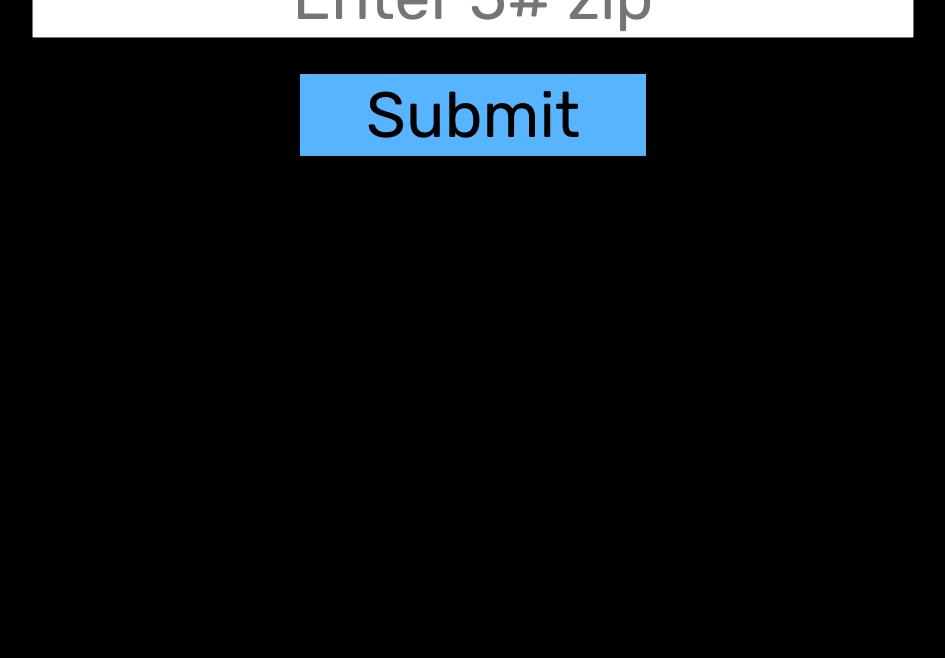
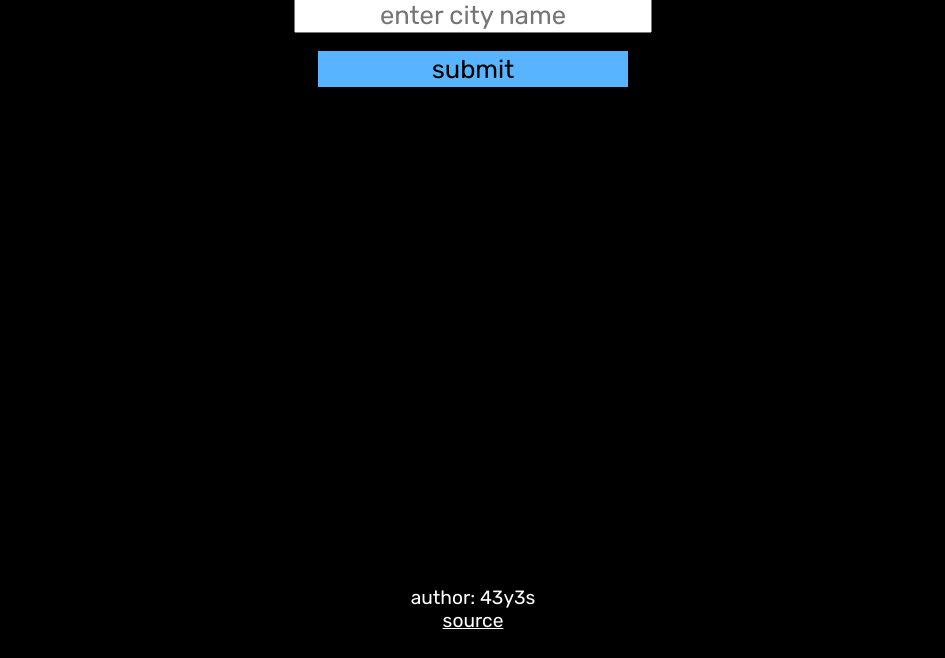
Before and after one commit to incub4t0r/flaskweather, a Flask app: page / in a window 1280 px wide. Shown: the part 142-800 px from the top of the page, without its empty margins (167-1112 px from the left). Run offline with Flask 2, Linux system fonts and the light colour scheme; some libraries are stand-ins or nearby versions.

Commit message:
updated todo, style.css, index.html, landing.html, added functionality to weatherballoon (wait for window to load), created changes within app.py for passing arguments

```diff
--- a/app.py
+++ b/app.py
@@ -5,14 +5,14 @@ app = Flask(__name__)
 @app.route('/', methods=['GET','POST'])
 def landing():
     if request.method == 'POST':
-        zipID = request.form.get('zipID')
-        return redirect(url_for('kiosk', zipID=zipID))
+        cityID = request.form.get('cityID')
+        return redirect(url_for('kiosk', cityID=cityID))
     return render_template('landing.html')
 
 @app.route('/kiosk')
 def kiosk():
-    zipID = request.args.get('zipID', None)
-    return render_template('index.html', zipID=zipID)
+    cityID = request.args.get('cityID', None)
+    return render_template('index.html', cityID=cityID)
 
 if __name__ == '__main__':
-    app.run(host='0.0.0.0', debug=True)
+    app.run(host='0.0.0.0')
--- a/static/style.css
+++ b/static/style.css
@@ -19,10 +19,11 @@ p {
   text-align: center;
 }
 
-article {
-  margin: 0;
-  display: inline-block;
+a {
+  text-align: center;
+  color: #ffffff;
 }
+
 
 i{
   font-size: 17vw;
@@ -36,6 +37,7 @@ img {
   vertical-align: middle;
 }
 
+/* defines classes for elements */
 .time {
   font-family: 'Rubik', sans-serif;
   font-weight: 300;
@@ -100,15 +102,15 @@ input[type=number] {
 }
 
 input{
-  font-size: 5vw;
+  font-size: 2vw;
   font-family: 'Rubik', sans-serif;
   text-align: center;
 }
+
 /*defines styles for buttons*/
-
 .button {
-  padding-left:5vw;
-  padding-right:5vw;
+  padding-left:8.7vw;
+  padding-right:8.7vw;
   border: 2px solid #59b4ff;
   background-color: #59b4ff;
   transition-duration: 0.4s;
@@ -120,6 +122,23 @@ input{
 .button:hover {
   background-color: #0075c4;
   border: 2px solid #0075c4;
-  /* box-shadow: 0 12px 16px 0 rgba(255, 255, 255, 0.24), 0 17px 50px 0 rgba(255, 255, 255, 0.19); */
   color: white;
 }
+
+/* defines style for logo */
+.logo{
+  filter: invert(100%);
+  width: 10%;
+}
+
+/* defines style for footer */
+footer {
+  font-family: 'Rubik', sans-serif;
+  font-size: 1.5vw;
+  position: fixed;
+  bottom: 0;
+  left: 0;
+  right: 0;
+  padding-bottom: 2vw;
+  text-align: center;
+}
--- a/templates/index.html
+++ b/templates/index.html
@@ -8,7 +8,11 @@
     <link href="https://fonts.googleapis.com/css2?family=Montserrat:wght@600&display=swap" rel="stylesheet">
     <link href="https://fonts.googleapis.com/css2?family=Rubik:ital,wght@0,300;0,400;0,500;1,300&display=swap" rel="stylesheet">
     <link href="https://fonts.googleapis.com/css2?family=Roboto:wght@100;300;500;700&display=swap" rel="stylesheet">
+    <script src="https://ajax.googleapis.com/ajax/libs/jquery/3.5.1/jquery.min.js"></script>
+    <script src="https://cdnjs.cloudflare.com/ajax/libs/moment.js/2.29.1/moment.min.js" integrity="sha512-qTXRIMyZIFb8iQcfjXWCO8+M5Tbc38Qi5WzdPOYZHIlZpzBHG3L3by84BBBOiRGiEb7KKtAOAs5qYdUiZiQNNQ==" crossorigin="anonymous"></script>
 </head>
+
+<title>malga</title>
 
 <body>
     <div class="top" style="display: inline-block; padding-top: 4vw;">
@@ -46,5 +50,5 @@
         </div>
 
     </div>
-    <script type="text/javascript" id="zipID" data_id={{zipID}} src="../static/weatherballoon.js"></script>
+    <script type="text/javascript" id="cityID" data_id={{cityID}} src="../static/weatherballoon.js"></script>
 </body>
--- a/templates/landing.html
+++ b/templates/landing.html
@@ -5,20 +5,24 @@
     <link type="text/css" rel="stylesheet" href="../static/style.css">
     <link rel="preconnect" href="https://fonts.gstatic.com">
     <link rel="stylesheet" href="https://cdnjs.cloudflare.com/ajax/libs/weather-icons/2.0.10/css/weather-icons.min.css" integrity="sha512-Fdq8QvrEd3TD4heN8gNTOl79sAZR7zsiHIDQbE5eEBxx8pPfb/yJHaBWxhoG7SNcQiBmrrUHlg5TiNX4ovt6Jg==" crossorigin="anonymous" />
-    <link href="https://fonts.googleapis.com/css2?family=Montserrat:wght@600&display=swap" rel="stylesheet">
     <link href="https://fonts.googleapis.com/css2?family=Rubik:ital,wght@0,300;0,400;0,500;1,300&display=swap" rel="stylesheet">
 </head>
 
 <br>
-<br>
-<br>
-<br>
+<p style="font-size: 5vw; font-family: Rubik;">
+    <img  class="logo"  src=https://raw.githubusercontent.com/erikflowers/weather-icons/master/svg/wi-day-sunny-overcast.svg >
+    malga
+</p>
 <br>
 
 <form action="/" method="POST" style="text-align: center;">
-    <input type="text" name="zipID" placeholder="Enter 5# zip"  pattern="\d*" maxlength="5" minlength="5" required>
+    <input type="text" name="cityID" placeholder="enter city name" required>
     <br>
     <br>
-    <br>
-    <input class="button" type="submit" value="Submit" />
+    <input class="button" type="submit" value="submit" />
 </form>
+
+<footer>
+    <p>author: 43y3s</p>
+    <a href="https://github.com/incub4t0r/flaskweather">source</a>
+</footer>
```
Also changed, not shown: static/weatherballoon.js (+35 -27 lines), todo.md (+2 -3 lines), README.md.
